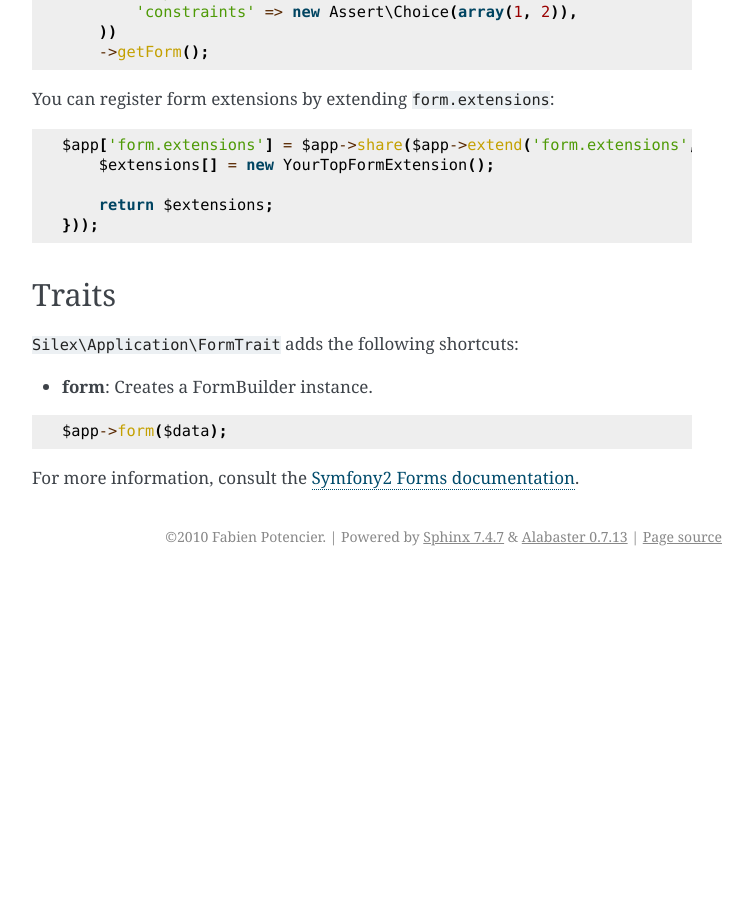
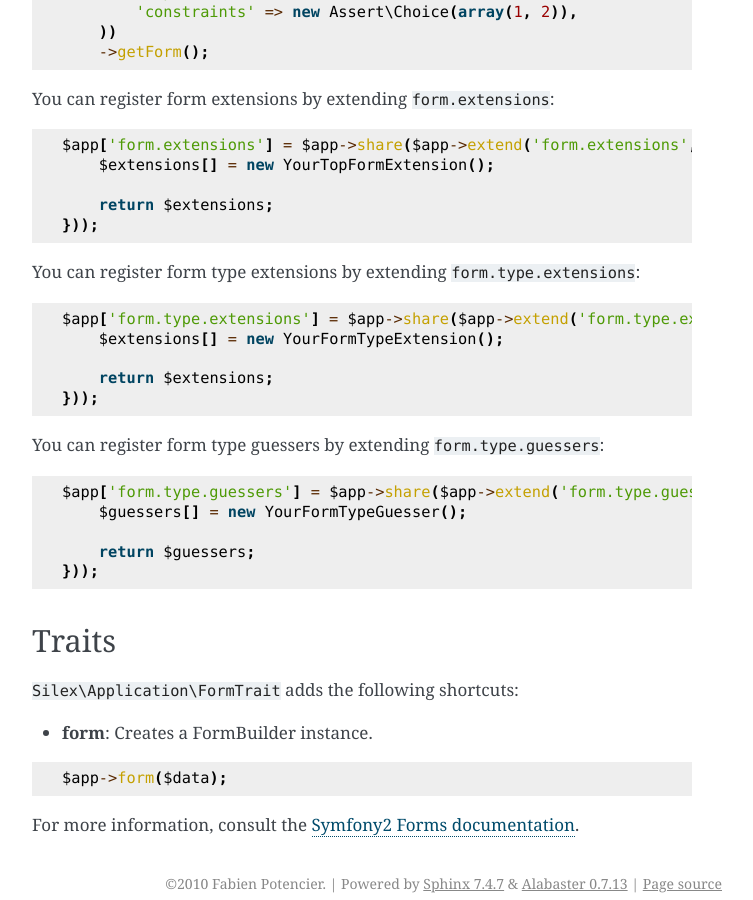
Before and after one commit to silexphp/Silex, a Sphinx documentation site: the page built from doc/providers/form.rst, in a window 1280 px wide and 900 px high, scrolled down 3115 px. Shown: the whole window, without its empty margins (388-1141 px from the left). Built offline with Sphinx 7.4.7, drawn with Linux system fonts in a browser that asks for light colours; pages that are not in the unit, such as notebooks, are missing from menus; before the commit the page ends 3691 px from its top, so only the background shows below that.

Commit message:
Add docs for form type extensions and guessers

```diff
--- a/doc/providers/form.rst
+++ b/doc/providers/form.rst
@@ -170,6 +170,23 @@ You can register form extensions by extending ``form.extensions``::
         return $extensions;
     }));
 
+
+You can register form type extensions by extending ``form.type.extensions``::
+
+    $app['form.type.extensions'] = $app->share($app->extend('form.type.extensions', function ($extensions) use ($app) {
+        $extensions[] = new YourFormTypeExtension();
+
+        return $extensions;
+    }));
+
+You can register form type guessers by extending ``form.type.guessers``::
+
+    $app['form.type.guessers'] = $app->share($app->extend('form.type.guessers', function ($guessers) use ($app) {
+        $guessers[] = new YourFormTypeGuesser();
+
+        return $guessers;
+    }));
+
 Traits
 ------
 
```
